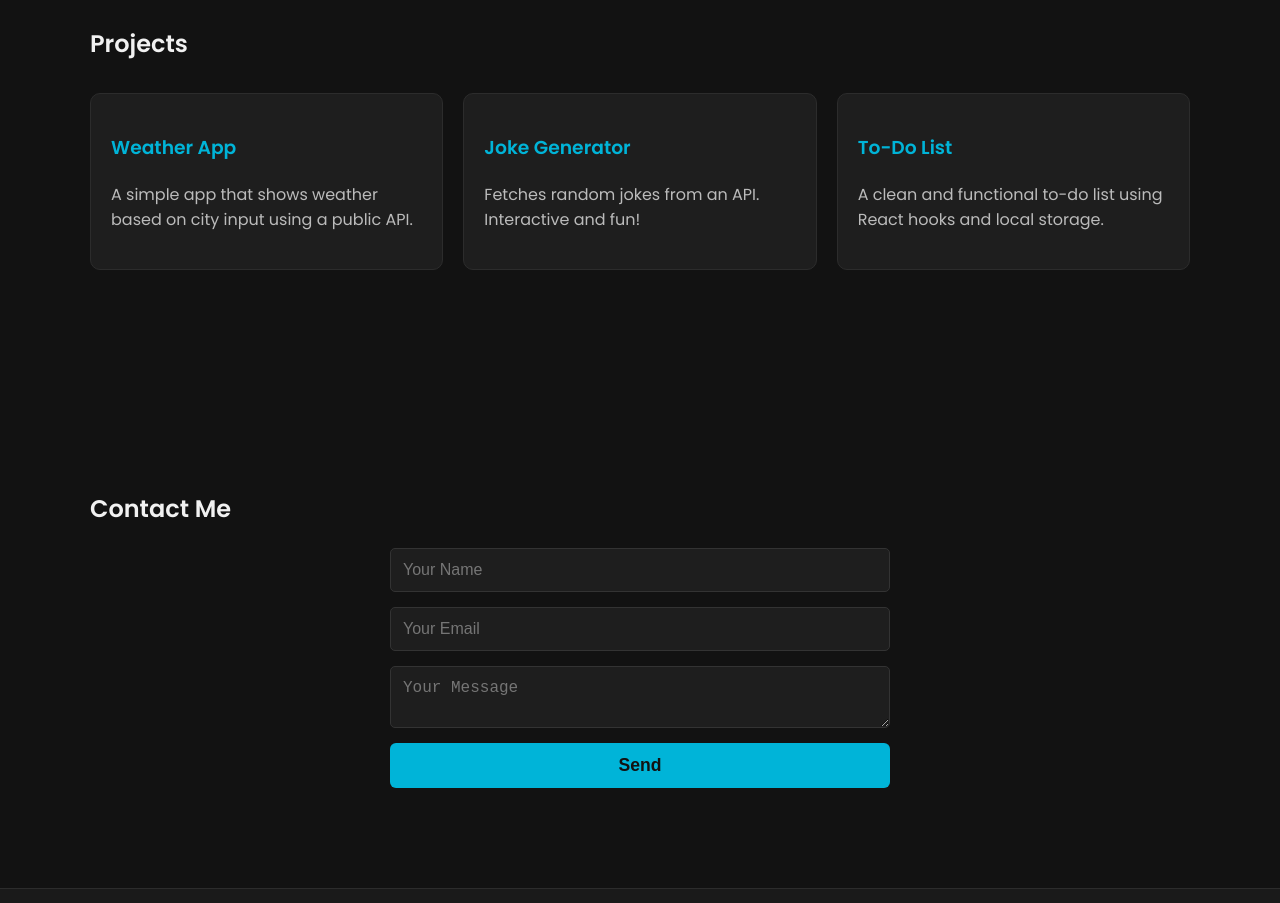
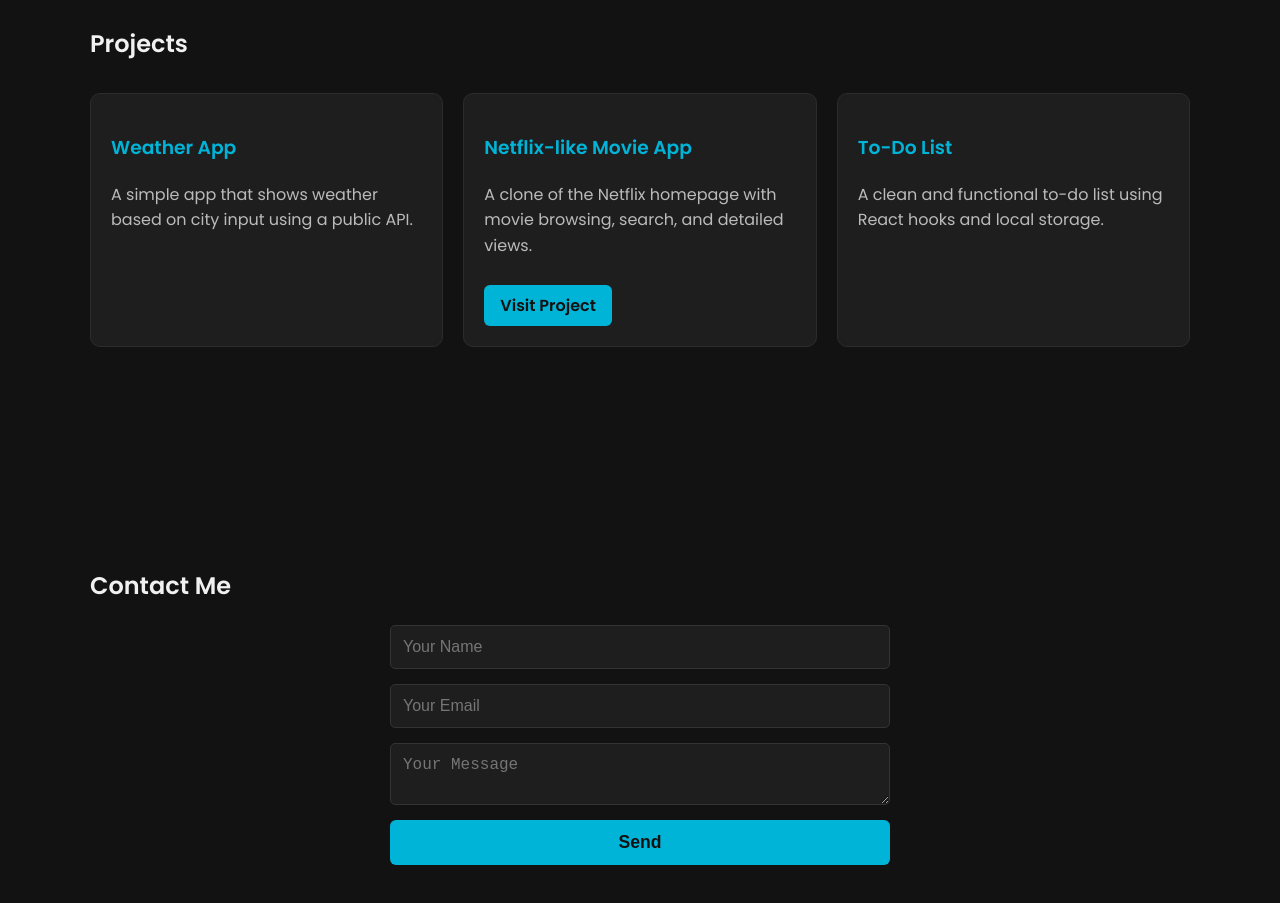
Before and after one commit to MikePerronATX/mikeperron-portfolio, a React (Create React App) app: page / in a window 1280 px wide. Shown: the part 1400-2303 px from the top of the page. Built offline with nearby package versions, Linux system fonts and the light colour scheme.

Commit message:
Adding movie project

```diff
--- a/src/App.js
+++ b/src/App.js
@@ -67,11 +67,19 @@ function App() {
                 </a> */}
               </div>
               <div className="project-card">
-                <h3>Joke Generator</h3>
-                <p>Fetches random jokes from an API. Interactive and fun!</p>
-                {/* <a href="#" target="_blank" rel="noopener noreferrer">
-                  View Project
-                </a> */}
+                <h3>Netflix-like Movie App</h3>
+                <p>
+                  A clone of the Netflix homepage with movie browsing, search,
+                  and detailed views.
+                </p>
+                <a
+                  href="https://mikeperron-movieflix.netlify.app"
+                  className="project-link"
+                  target="_blank"
+                  rel="noopener noreferrer"
+                >
+                  Visit Project
+                </a>
               </div>
               <div className="project-card">
                 <h3>To-Do List</h3>
--- a/src/components/Projects.jsx
+++ b/src/components/Projects.jsx
@@ -13,7 +13,7 @@ const projects = [
   },
   {
     title: 'Responsive Portfolio Site',
-    description: 'A clean personal portfolio built with React and Tailwind.',
+    description: 'A clean personal portfolio built with React.',
     link: '#',
   },
 ];
```
